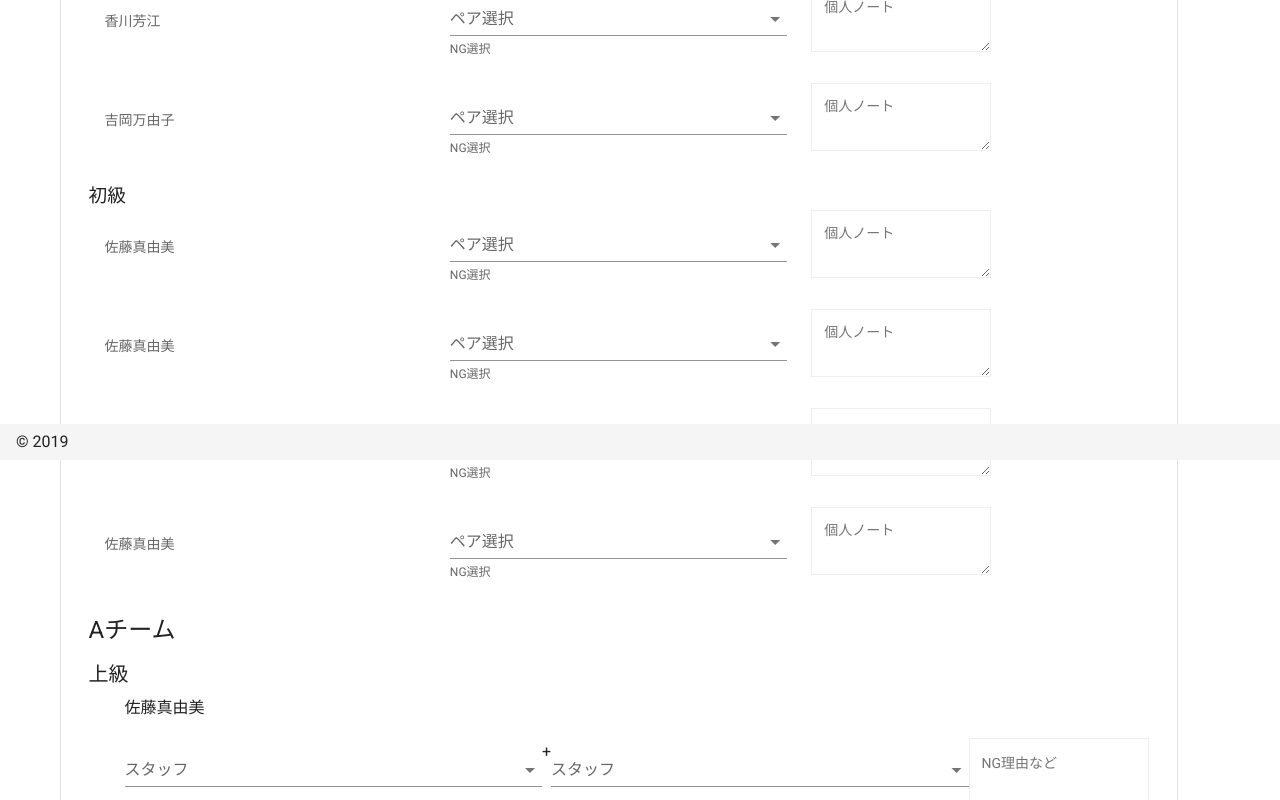
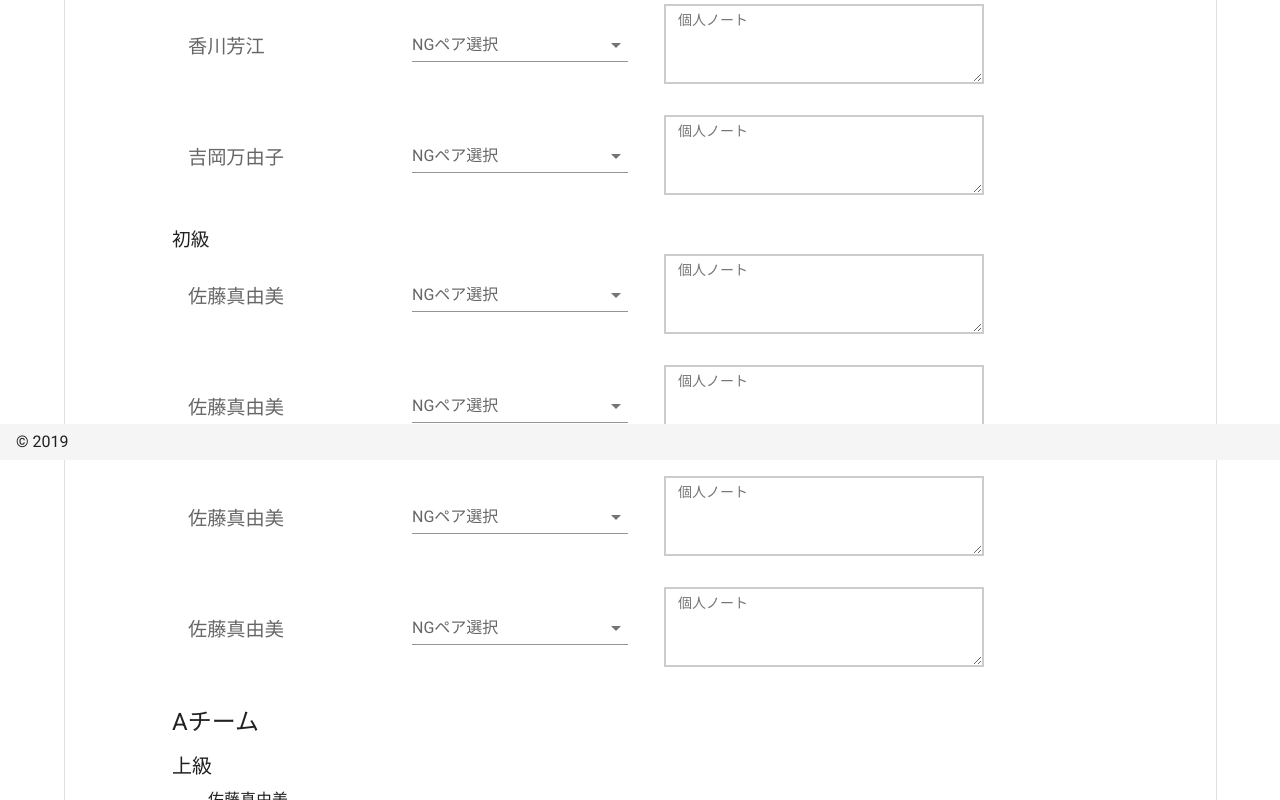
Before and after one commit to BoxPistols/nuxt-vuetify-20120, a Nuxt app: page /ngPaire in a window 1280 px wide. Shown: the part 340-1140 px from the top of the page. Built offline with nearby package versions, Linux system fonts and the light colour scheme.

Commit message:
Paire Base

```diff
--- a/pages/ngPaire.vue
+++ b/pages/ngPaire.vue
@@ -1,127 +1,119 @@
 <template>
 <v-row>
-    <!-- Layout-Right  -->
-    <v-col cols="12" class="flex" style="">
+  <!-- Layout-Right -->
+  <v-col cols='12' class='pa-4' style=''>
     <!-- <v-card flat> -->
-      <v-card class="pa-1" outlined tile>
-        <!-- <v-card-text>Contents for Item 2 go here</v-card-text> -->
-        <v-col cols="12" style="">
-          <h3>メンバーリスト</h3>
 
-          <v-container fluid="">
-            <h2>チーム名：2A</h2>
+    <v-card class='pa-4' outlined='outlined' tile='tile'>
+      <div class='memberArea'>
+        <!-- <h3>メンバーリスト</h3> -->
+        <v-container fluid=''>
+          <h2 class="mt-4 mb-4">チーム名：{{ teams[3] }}</h2>
           <h3>上級</h3>
-            <v-row align="center">
-              <v-col cols="12" sm="4">
-                <v-subheader v-text="'佐藤真由美'"></v-subheader>
+          <v-row align='center'>
+            <v-col cols='12' sm='3'>
+              <v-subheader v-text='"佐藤真由美"'></v-subheader>
             </v-col>
-              <v-col cols="12" sm="4">
-                <v-select v-model="e1" :items="states" :menu-props="{ maxHeight: '400' }" label="ペア選択" multiple=""
-                  hint="NG選択" persistent-hint=""></v-select>
+            <v-col cols='12' sm='3'>
+              <v-select v-model='e1' :items='states' :menu-props='{ maxHeight: "400" }' label='NGペア選択' multiple='' hint='' persistent-hint=''></v-select>
             </v-col>
-              <v-col cols="12" sm="4">
-                <textarea placeholder="個人ノート"></textarea>
+            <v-col cols='12' sm='3'>
+              <textarea placeholder='個人ノート'></textarea>
             </v-col>
           </v-row>
         </v-container>
-          <v-container fluid="">
+        <v-container fluid=''>
           <h3>中級</h3>
-            <v-row align="center">
-              <v-col cols="12" sm="4">
-                <v-subheader v-text="'香川芳江'"></v-subheader>
+          <v-row align='center'>
+            <v-col cols='12' sm='3'>
+              <v-subheader v-text='"香川芳江"'></v-subheader>
             </v-col>
-              <v-col cols="12" sm="4">
-                <v-select v-model="e2" :items="states" :menu-props="{ maxHeight: '400' }" label="ペア選択" multiple=""
-                  hint="NG選択" persistent-hint=""></v-select>
+            <v-col cols='12' sm='3'>
+              <v-select v-model='e2' :items='states' :menu-props='{ maxHeight: "400" }' label='NGペア選択' multiple='' hint='' persistent-hint=''></v-select>
             </v-col>
-              <v-col cols="12" sm="4">
-                <textarea placeholder="個人ノート"></textarea>
+            <v-col cols='12' sm='3'>
+              <textarea placeholder='個人ノート'></textarea>
             </v-col>
           </v-row>
         </v-container>
-          <v-container fluid="">
-            <v-row align="center">
-              <v-col cols="12" sm="4">
-                <v-subheader v-text="'吉岡万由子'"></v-subheader>
+        <v-container fluid=''>
+          <v-row align='center'>
+            <v-col cols='12' sm='3'>
+              <v-subheader v-text='"吉岡万由子"'></v-subheader>
             </v-col>
-              <v-col cols="12" sm="4">
-                <v-select v-model="e3" :items="states" :menu-props="{ maxHeight: '400' }" label="ペア選択" multiple=""
-                  hint="NG選択" persistent-hint=""></v-select>
+            <v-col cols='12' sm='3'>
+              <v-select v-model='e3' :items='states' :menu-props='{ maxHeight: "400" }' label='NGペア選択' multiple='' hint='' persistent-hint=''></v-select>
             </v-col>
-              <v-col cols="12" sm="4">
-                <textarea placeholder="個人ノート"></textarea>
+            <v-col cols='12' sm='3'>
+              <textarea placeholder='個人ノート'></textarea>
             </v-col>
           </v-row>
         </v-container>
-          <v-container fluid="">
+        <v-container fluid=''>
           <h3>初級</h3>
-            <v-row align="center">
-              <v-col cols="12" sm="4">
-                <v-subheader v-text="'佐藤真由美'"></v-subheader>
+          <v-row align='center'>
+            <v-col cols='12' sm='3'>
+              <v-subheader v-text='"佐藤真由美"'></v-subheader>
             </v-col>
-              <v-col cols="12" sm="4">
-                <v-select v-model="e4" :items="states" :menu-props="{ maxHeight: '400' }" label="ペア選択" multiple=""
-                  hint="NG選択" persistent-hint=""></v-select>
+            <v-col cols='12' sm='3'>
+              <v-select v-model='e4' :items='states' :menu-props='{ maxHeight: "400" }' label='NGペア選択' multiple='' hint='' persistent-hint=''></v-select>
             </v-col>
-              <v-col cols="12" sm="4">
-                <textarea placeholder="個人ノート"></textarea>
+            <v-col cols='12' sm='3'>
+              <textarea placeholder='個人ノート'></textarea>
             </v-col>
           </v-row>
         </v-container>
-          <v-container fluid="">
-            <v-row align="center">
-              <v-col cols="12" sm="4">
-                <v-subheader v-text="'佐藤真由美'"></v-subheader>
+        <v-container fluid=''>
+          <v-row align='center'>
+            <v-col cols='12' sm='3'>
+              <v-subheader v-text='"佐藤真由美"'></v-subheader>
             </v-col>
-              <v-col cols="12" sm="4">
-                <v-select v-model="e5" :items="states" :menu-props="{ maxHeight: '400' }" label="ペア選択" multiple=""
-                  hint="NG選択" persistent-hint=""></v-select>
+            <v-col cols='12' sm='3'>
+              <v-select v-model='e5' :items='states' :menu-props='{ maxHeight: "400" }' label='NGペア選択' multiple='' hint='' persistent-hint=''></v-select>
             </v-col>
-              <v-col cols="12" sm="4">
-                <textarea placeholder="個人ノート"></textarea>
+            <v-col cols='12' sm='3'>
+              <textarea placeholder='個人ノート'></textarea>
             </v-col>
           </v-row>
         </v-container>
-          <v-container fluid="">
-            <v-row align="center">
-              <v-col cols="12" sm="4">
-                <v-subheader v-text="'佐藤真由美'"></v-subheader>
+        <v-container fluid=''>
+          <v-row align='center'>
+            <v-col cols='12' sm='3'>
+              <v-subheader v-text='"佐藤真由美"'></v-subheader>
             </v-col>
-              <v-col cols="12" sm="4">
-                <v-select v-model="e6" :items="states" :menu-props="{ maxHeight: '400' }" label="ペア選択" multiple=""
-                  hint="NG選択" persistent-hint=""></v-select>
+            <v-col cols='12' sm='3'>
+              <v-select v-model='e6' :items='states' :menu-props='{ maxHeight: "400" }' label='NGペア選択' multiple='' hint='' persistent-hint=''></v-select>
             </v-col>
-              <v-col cols="12" sm="4">
-                <textarea placeholder="個人ノート"></textarea>
+            <v-col cols='12' sm='3'>
+              <textarea placeholder='個人ノート'></textarea>
             </v-col>
           </v-row>
         </v-container>
-          <v-container fluid="">
-            <v-row align="center">
-              <v-col cols="12" sm="4">
-                <v-subheader v-text="'佐藤真由美'"></v-subheader>
+        <v-container fluid=''>
+          <v-row align='center'>
+            <v-col cols='12' sm='3'>
+              <v-subheader v-text='"佐藤真由美"'></v-subheader>
             </v-col>
-              <v-col cols="12" sm="4">
-                <v-select v-model="e7" :items="states" :menu-props="{ maxHeight: '400' }" label="ペア選択" multiple=""
-                  hint="NG選択" persistent-hint=""></v-select>
+            <v-col cols='12' sm='3'>
+              <v-select v-model='e7' :items='states' :menu-props='{ maxHeight: "400" }' label='NGペア選択' multiple='' hint='' persistent-hint=''></v-select>
             </v-col>
-              <v-col cols="12" sm="4">
-                <textarea placeholder="個人ノート"></textarea>
+            <v-col cols='12' sm='3'>
+              <textarea placeholder='個人ノート'></textarea>
             </v-col>
           </v-row>
         </v-container>
 
-
-          <div class="teamGroup">
-            <div class="title_team">Aチーム</div>
-            <div class="title_class">上級</div>
+        <div class='teamGroup'>
+          <div class='title_team'>Aチーム</div>
+          <div class='title_class'>上級</div>
           <ul>
-              <li class="ngBox">
+            <li class='ngBox'>
               <p>佐藤真由美</p>
-                <div class="flex">
-                  <v-select :items="name" label="スタッフ"></v-select> +
-                  <v-select :items="name" label="スタッフ"></v-select>
-                  <textarea name="" id="" cols="" rows="8" placeholder="NG理由など"></textarea>
+              <div class='flex'>
+                <v-select :items='name' label='スタッフ'></v-select>
+                +
+                <v-select :items='name' label='スタッフ'></v-select>
+                <textarea name='' id='' cols='' rows='8' placeholder='NG理由など'></textarea>
               </div>
 
             </li>
@@ -129,14 +121,14 @@
             <li>田中善子</li>
             <li>鈴木雅美</li>
           </ul>
-            <div class="title_class">中級</div>
+          <div class='title_class'>中級</div>
           <ul>
             <li>佐藤真由美</li>
             <li>高橋敏</li>
             <li>田中善子</li>
             <li>鈴木雅美</li>
           </ul>
-            <div class="title_class">初級</div>
+          <div class='title_class'>初級</div>
           <ul>
             <li>佐藤真由美</li>
             <li>高橋敏</li>
@@ -145,23 +137,23 @@
           </ul>
         </div>
 
-          <div class="teamGroup">
-            <div class="title_team">Bチーム</div>
-            <div class="title_class">上級</div>
+        <div class='teamGroup'>
+          <div class='title_team'>Bチーム</div>
+          <div class='title_class'>上級</div>
           <ul>
             <li>佐藤真由美</li>
             <li>高橋敏</li>
             <li>田中善子</li>
             <li>鈴木雅美</li>
           </ul>
-            <div class="title_class">中級</div>
+          <div class='title_class'>中級</div>
           <ul>
             <li>佐藤真由美</li>
             <li>高橋敏</li>
             <li>田中善子</li>
             <li>鈴木雅美</li>
           </ul>
-            <div class="title_class">初級</div>
+          <div class='title_class'>初級</div>
           <ul>
             <li>佐藤真由美</li>
             <li>高橋敏</li>
@@ -170,16 +162,17 @@
           </ul>
         </div>
 
-        </v-col>
+      </div>
+
     </v-card>
+
+
   </v-col>
 
 </v-row>
-
 </template>
 
 <script>
-
 export default {
   data: () => ({
     e1: [],
@@ -224,16 +217,23 @@ export default {
 </script>
 
 <style lang="sass" scoped>
-.flex
-  display: flex
-  min-width: 80vw
+
+.memberArea
+  max-width: 960px
+  margin: auto
 
 h1,h2,h3,h4
   font-weight: 400
+
 .wrap
   max-width: 1600px
   min-width: 80vw
   width: 100%
+
+.v-subheader
+  font-size: 1.2em
+  text-align: center
+
 .form_title
   font-size: 14px
 .v-input.theme--light.v-text-field.v-text-field--single-line.v-text-field--is-booted
@@ -258,12 +258,15 @@ h1,h2,h3,h4
       line-height: 1.75
 
 textarea
-  border: 1px solid #eee
+  border: 2px solid #ccc
   width: 100%
-  max-width: 180px
+  max-width: 320px
   color: #444
-  padding: 12px
+  padding: 4px 12px
+  margin-left: 12px
   font-size: 14px
+  min-height: 80px
+  min-width: 320px
 
 .v-text-field fieldset,
 .v-text-field .v-input__control
```
Also changed, not shown: pages/setting.vue (+17 -9 lines). Lines whose indentation alone changed are shown as unchanged.
